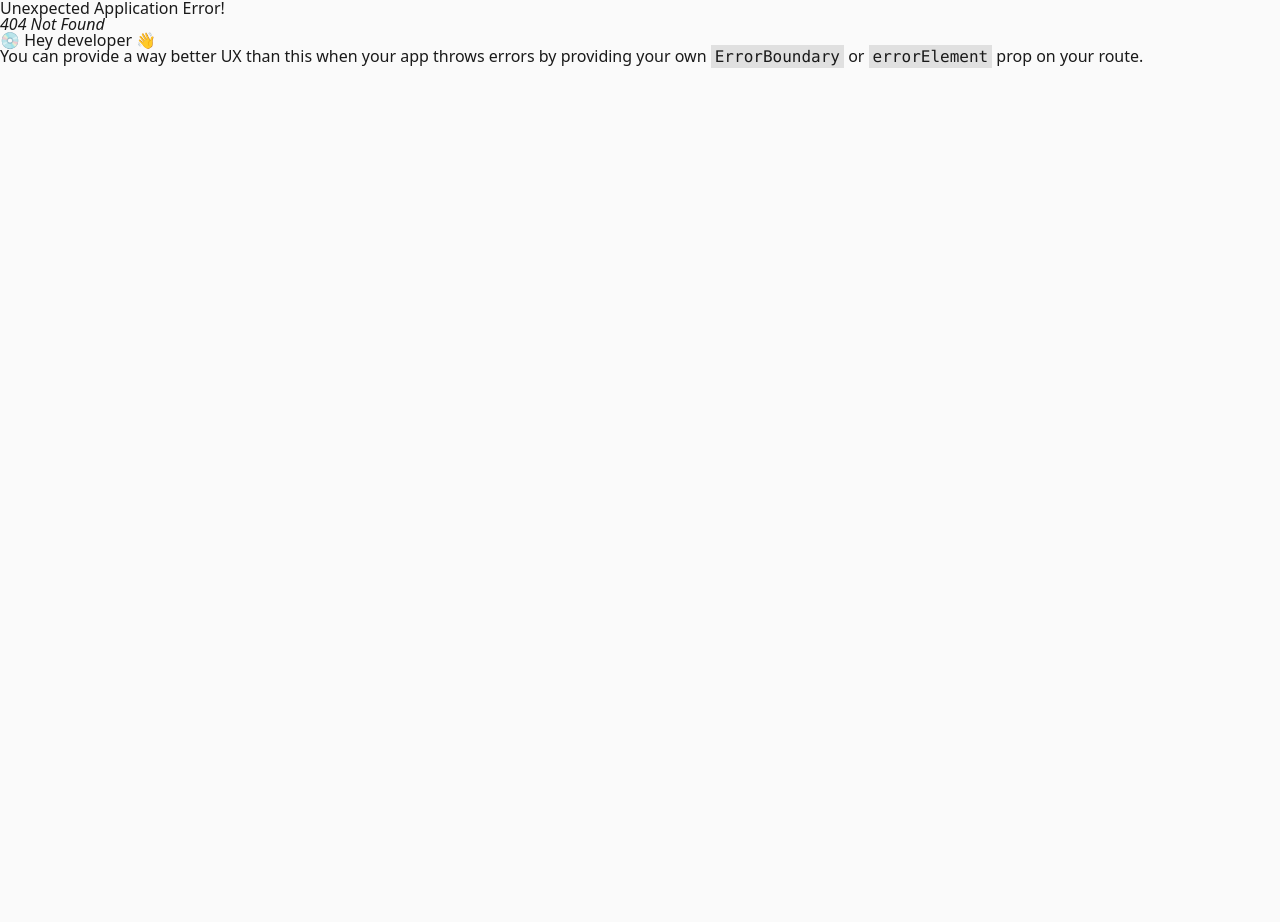
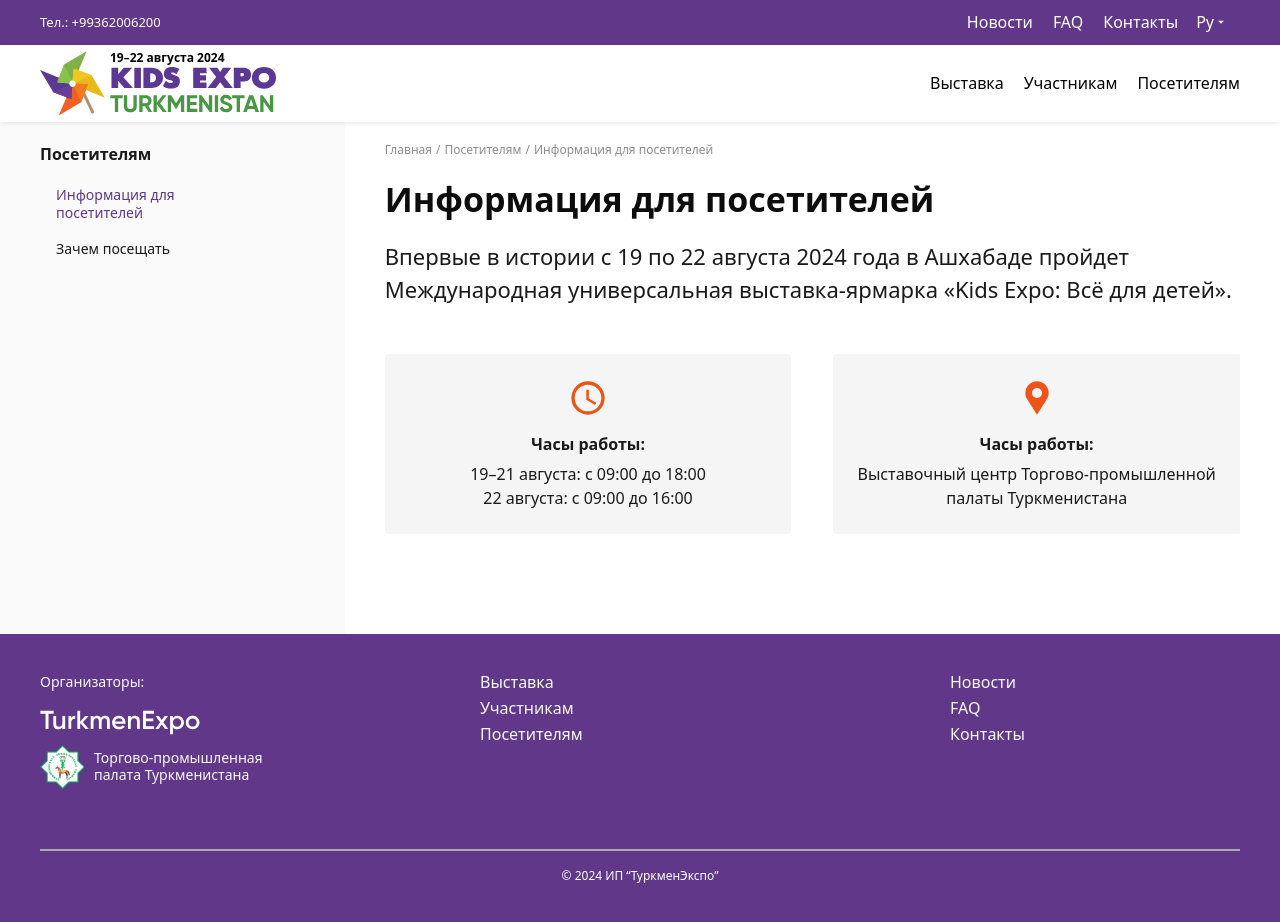
Before and after one commit to Kakabay/kids_expo_client, a React (Vite) app: page /visitors-info in a window 1280 px wide. Before the commit this address had no page. Before the commit the page ends 800 px from the top, so only its background shows below. Built offline with nearby package versions, Linux system fonts and the light colour scheme.

Commit message:
visitors pages ready

```diff
--- a/src/components/Header/Header.tsx
+++ b/src/components/Header/Header.tsx
@@ -1,27 +1,27 @@
-import clsx from 'clsx';
-import { Link } from 'react-router-dom';
-import { LangMenu } from './LangMenu';
-import { useLang } from '../../services/zustand/zusLang';
-import { v4 } from 'uuid';
+import clsx from "clsx";
+import { Link } from "react-router-dom";
+import { LangMenu } from "./LangMenu";
+import { useLang } from "../../services/zustand/zusLang";
+import { v4 } from "uuid";
 
 export const headerMenu = [
-  { title: 'Новости', titleEn: 'News', link: '/' },
-  { title: 'FAQ', titleEn: 'FAQ', link: '/faq' },
-  { title: 'Контакты', titleEn: 'Contacts', link: '/' },
+  { title: "Новости", titleEn: "News", link: "/" },
+  { title: "FAQ", titleEn: "FAQ", link: "/faq" },
+  { title: "Контакты", titleEn: "Contacts", link: "/" },
 
-  { en: true, title: 'News', link: '/' },
-  { en: true, title: 'FAQ', link: '/faq' },
-  { en: true, title: 'Contacts', link: '/' },
+  { en: true, title: "News", link: "/" },
+  { en: true, title: "FAQ", link: "/faq" },
+  { en: true, title: "Contacts", link: "/" },
 ];
 
 export const headerMenu2 = [
-  { title: 'Выставка', link: '/exhibition-about' },
-  { title: 'Участникам', link: '/participants-info' },
-  { title: 'Посетителям', link: '/' },
+  { title: "Выставка", link: "/exhibition-about" },
+  { title: "Участникам", link: "/participants-info" },
+  { title: "Посетителям", link: "/visitors-info" },
 
-  { en: true, title: 'Exhibition', link: '/exhibition-about' },
-  { en: true, title: 'Participants', link: '/participants-info' },
-  { en: true, title: 'For visitors', link: '/' },
+  { en: true, title: "Exhibition", link: "/exhibition-about" },
+  { en: true, title: "Participants", link: "/participants-info" },
+  { en: true, title: "For visitors", link: "/visitors-info" },
 ];
 
 export const headerMenu2En = [];
@@ -29,32 +29,34 @@ export const headerMenu2En = [];
 export const Header = () => {
   const localization = useLang((state) => state.activeLang.localization);
 
-  const chooseDataLang = (en: string, ru: string) => (localization === 'en' ? en : ru);
+  const chooseDataLang = (en: string, ru: string) =>
+    localization === "en" ? en : ru;
 
   return (
     <header className="relative z-[3000] flex-col">
       <div className="hidden tab:flex items-center bg-purple text-white py-[12px] font-regular text-extraSm">
         <div className="container flex items-center justify-between">
           <p className="text-[13px] leading-[115%]">
-            {chooseDataLang('Phone: +99363006200', 'Тел.: +99362006200')}
+            {chooseDataLang("Phone: +99363006200", "Тел.: +99362006200")}
           </p>
           <div className="flex items-center gap-[6px]">
             <div className="hidden tab:flex items-center gap-x-[20px]">
               {headerMenu
-                .filter((item) => (localization === 'en' ? item.en : !item.en))
+                .filter((item) => (localization === "en" ? item.en : !item.en))
                 .map((item) => (
                   <div key={v4()}>
                     <Link
                       to={item.link}
                       className={clsx(
-                        'after:transition-all cursor-pointer duration-1000 relative leading-[130%]',
+                        "after:transition-all cursor-pointer duration-1000 relative leading-[130%]",
                         {
                           // 'link-border-bottom cursor-default hover:after:bg-green':
                           //   // item.link === pathname,
-                          'hover:link-border-bottom text-[16px] hover:after:bg-[#738799]':
+                          "hover:link-border-bottom text-[16px] hover:after:bg-[#738799]":
                             item.title === item.title,
-                        },
-                      )}>
+                        }
+                      )}
+                    >
                       {item.title}
                     </Link>
                   </div>
@@ -79,14 +81,14 @@ export const Header = () => {
             />
             <div className="">
               <p className="text-#050505 font-bold text-[12px]">
-                {chooseDataLang('19-22 August, 2024', '19–22 августа 2024')}
+                {chooseDataLang("19-22 August, 2024", "19–22 августа 2024")}
               </p>
               <img src="/assets/icons/kids-expo.svg" alt="" />
             </div>
           </Link>
           <div className="hidden tab:flex text-[16px] items-center gap-x-[20px] font-medium">
             {headerMenu2
-              .filter((item) => (localization === 'en' ? item.en : !item.en))
+              .filter((item) => (localization === "en" ? item.en : !item.en))
               .map((item) => (
                 <Link to={item.link} className="cursor-pointer" key={v4()}>
                   {item.title}
@@ -96,23 +98,30 @@ export const Header = () => {
 
           <div
             // onClick={toggleMenu}
-            className="flex flex-col tab:hidden cursor-pointer h-8 w-8 p-1 justify-between items-center">
+            className="flex flex-col tab:hidden cursor-pointer h-8 w-8 p-1 justify-between items-center"
+          >
             <span
-              className={clsx('block transition-all rounded-full bg-purple w-6 h-[2px]', {
-                // "rotate-[45deg] translate-y-[9px]": burgerMenu,
-              })}
-            />
-            <span
-              className={clsx('block transition-all rounded-full bg-purple w-6 h-[2px]', {
-                // "opacity-0 hidden": burgerMenu,
-              })}
+              className={clsx(
+                "block transition-all rounded-full bg-purple w-6 h-[2px]",
+                {
+                  // "rotate-[45deg] translate-y-[9px]": burgerMenu,
+                }
+              )}
             />
             <span
               className={clsx(
-                'block transition-all duration-300 rounded-full bg-purple w-6 h-[2px]',
+                "block transition-all rounded-full bg-purple w-6 h-[2px]",
+                {
+                  // "opacity-0 hidden": burgerMenu,
+                }
+              )}
+            />
+            <span
+              className={clsx(
+                "block transition-all duration-300 rounded-full bg-purple w-6 h-[2px]",
                 {
                   // "rotate-[-45deg] translate-y-[-10px]": burgerMenu,
-                },
+                }
               )}
             />
           </div>
--- a/src/components/global/Sidebar.tsx
+++ b/src/components/global/Sidebar.tsx
@@ -1,9 +1,9 @@
-import clsx from 'clsx';
+import clsx from "clsx";
 
-import { sidebarData } from '../../database/pathnames';
-import { v4 } from 'uuid';
-import { Link, useLocation } from 'react-router-dom';
-import { useLang } from '../../services/zustand/zusLang';
+import { sidebarData } from "../../database/pathnames";
+import { v4 } from "uuid";
+import { Link, useLocation } from "react-router-dom";
+import { useLang } from "../../services/zustand/zusLang";
 
 export const Sidebar = () => {
   const pathname = useLocation().pathname;
@@ -14,30 +14,38 @@ export const Sidebar = () => {
       {sidebarData
         .filter(
           (obj) =>
-            (pathname.includes('/exhibition-') && obj.exhibition) ||
-            (pathname.includes('/participants-') && obj.members),
+            (pathname.includes("/exhibition-") && obj.exhibition) ||
+            (pathname.includes("/participants-") && obj.members) ||
+            (pathname.includes("/visitors-") && obj.visitors)
         )
         .map((item) => (
           <div key={v4()}>
-            <p className={'text-bgWhite mb-[16px] text-[16px] font-bold leading-[1.5]'}>
-              {localization === 'en' ? item.pathnameEn : item.pathname}
+            <p
+              className={
+                "text-bgWhite mb-[16px] text-[16px] font-bold leading-[1.5]"
+              }
+            >
+              {localization === "en" ? item.pathnameEn : item.pathname}
             </p>
 
             <div className="flex flex-col items-start gap-y-[8px]">
               <div className="flex flex-col gap-[10px] px-[16px]">
                 {item.info
-                  .filter((item) => (localization === 'en' ? item.en : !item.en))
+                  .filter((item) =>
+                    localization === "en" ? item.en : !item.en
+                  )
                   .map((obj) => (
                     <Link
                       to={obj.link}
                       className={clsx(
-                        'cursor-pointer py-1 leading-[130%] text-[14px] transition-all hover:text-purple',
+                        "cursor-pointer py-1 leading-[130%] text-[14px] transition-all hover:text-purple",
                         {
-                          'hover:text-purple text-purple hover:cursor-default':
+                          "hover:text-purple text-purple hover:cursor-default":
                             obj.link === pathname,
-                        },
+                        }
                       )}
-                      key={v4()}>
+                      key={v4()}
+                    >
                       {obj.title}
                     </Link>
                   ))}
--- a/src/database/pathnames.ts
+++ b/src/database/pathnames.ts
@@ -4,6 +4,7 @@ interface MenuType {
   exhibition?: boolean;
   members?: boolean;
   news?: boolean;
+  visitors?: boolean;
   info: {
     en?: boolean;
     title: string;
@@ -61,6 +62,19 @@ export const sidebarData: MenuType[] = [
       //   { en: true, title: "participation in the exhibition", link: "" },
       //   { en: true, title: "get the maximum", link: "" },
       //   { en: true, title: "Services and advertising", link: "" },
+    ],
+  },
+  {
+    visitors: true,
+    pathname: "Посетителям",
+    pathnameEn: "For visitors",
+
+    info: [
+      { title: "Информация для посетителей", link: "/visitors-info" },
+      { title: "Зачем посещать", link: "/visitors-visit" },
+
+      { en: true, title: "Information for visitors", link: "/visitors-info" },
+      { en: true, title: "Why visit", link: "/visitors-visit" },
     ],
   },
   {
--- a/src/pages/participants/ParticipantsInfo.tsx
+++ b/src/pages/participants/ParticipantsInfo.tsx
@@ -1,48 +1,55 @@
-import { v4 } from 'uuid';
-import { SidebarLayout } from '../../components/global/SidebarLayout';
-import { InfoCard } from '../../components/Participants/InfoCard';
-import { BreadCrumbs } from '../../components/ui/BreadCrumbs';
-import { Title } from '../../components/ui/Title';
-import { useLang } from '../../services/zustand/zusLang';
+import { v4 } from "uuid";
+import { SidebarLayout } from "../../components/global/SidebarLayout";
+import { InfoCard } from "../../components/Participants/InfoCard";
+import { BreadCrumbs } from "../../components/ui/BreadCrumbs";
+import { Title } from "../../components/ui/Title";
+import { useLang } from "../../services/zustand/zusLang";
 
 const cardData = [
   {
-    header: 'Монтаж',
-    headerEn: 'Assembly',
+    header: "Монтаж",
+    headerEn: "Assembly",
 
-    footer: 'C 1-го августа',
-    footerEn: 'August – 01',
+    footer: "C 1-го августа",
+    footerEn: "August – 01",
   },
   {
     orang: true,
-    header: 'Работа',
-    headerEn: 'Work',
+    header: "Работа",
+    headerEn: "Work",
 
-    footer: '19–22 августа',
-    footerEn: 'August 19–22',
+    footer: "19–22 августа",
+    footerEn: "August 19–22",
   },
   {
-    header: 'Демонтаж',
-    headerEn: 'Dismantling',
+    header: "Демонтаж",
+    headerEn: "Dismantling",
 
-    footer: '23–24 августа',
-    footerEn: 'August 23–24',
+    footer: "23–24 августа",
+    footerEn: "August 23–24",
   },
 ];
 
 export const ParticipantsInfo = () => {
   const localization = useLang((state) => state.activeLang.localization);
-  const chooseDataLang = (en: string, ru: string) => (localization === 'en' ? en : ru);
+  const chooseDataLang = (en: string, ru: string) =>
+    localization === "en" ? en : ru;
 
   return (
     <SidebarLayout>
       <BreadCrumbs
-        second={chooseDataLang('Participants', 'Участникам')}
-        third={chooseDataLang('Information for participants', 'Информация для участников')}
+        second={chooseDataLang("Participants", "Участникам")}
+        third={chooseDataLang(
+          "Information for participants",
+          "Информация для участников"
+        )}
       />
 
       <Title
-        title={chooseDataLang('Information for participants', 'Информация для участников')}
+        title={chooseDataLang(
+          "Information for participants",
+          "Информация для участников"
+        )}
         mb24
       />
 
@@ -52,24 +59,27 @@ export const ParticipantsInfo = () => {
         ))}
       </div>
 
-      <hr className="border-[1px] my-6 border-[#F5F5F5]" />
+      <hr className="border-[1px] my-6 border-pureWhite" />
 
       <h3 className="text-[21px] mb-6 font-semibold">
         {chooseDataLang(
-          'How to become a participant in the exhibition?',
-          'Как стать участником выставки?',
+          "How to become a participant in the exhibition?",
+          "Как стать участником выставки?"
         )}
       </h3>
 
-      <div className="py-6 px-4 bg-[#F5F5F5] rounded-sm flex items-start gap-[10px]">
+      <div className="py-6 px-4 bg-pureWhite rounded-sm flex items-start gap-[10px]">
         <img src="/assets/icons/calendar2.svg" alt="" className="" />
         <div className="text-[#191919] leading-[150%]">
           <span className="text-purple">
-            {chooseDataLang('Fill out the online application', 'Заполните онлайн-заявку')}
+            {chooseDataLang(
+              "Fill out the online application",
+              "Заполните онлайн-заявку"
+            )}
           </span>
           {chooseDataLang(
-            'and our manager will contact you, who will supervise all questions regarding your company’s participation in the exhibition.',
-            'и с Вами свяжется наш менеджер, который будет курировать все вопросы по участию Вашейкомпании в выставке.',
+            "and our manager will contact you, who will supervise all questions regarding your company’s participation in the exhibition.",
+            "и с Вами свяжется наш менеджер, который будет курировать все вопросы по участию Вашейкомпании в выставке."
           )}
 
         </div>
--- /dev/null
+++ b/src/pages/visitors/VisitorsInfo.tsx
@@ -0,0 +1,79 @@
+import { SidebarLayout } from "../../components/global/SidebarLayout";
+import { BreadCrumbs } from "../../components/ui/BreadCrumbs";
+import { Title } from "../../components/ui/Title";
+import { useLang } from "../../services/zustand/zusLang";
+
+export const VisitorsInfo = () => {
+  const chooseDataLang = (en: string, ru: string) =>
+    localization === "en" ? en : ru;
+
+  const localization = useLang((state) => state.activeLang.localization);
+
+  return (
+    <SidebarLayout>
+      <BreadCrumbs
+        second={chooseDataLang("For visitors", "Посетителям")}
+        third={chooseDataLang(
+          "Information for visitors",
+          "Информация для посетителей"
+        )}
+      />
+
+      <Title
+        title={chooseDataLang(
+          "Information for visitors",
+          "Информация для посетителей"
+        )}
+        mb24
+      />
+
+      <p className="text-[22px] leading-[150%] font-light mb-12">
+        {chooseDataLang(
+          `For the first time in history, from August 19 to 22, 2024, the International Universal Exhibition-Fair “Kids Expo: Everything for Children” will be held in Ashgabat.`,
+          `Впервые в истории с 19 по 22 августа 2024 года в Ашхабаде пройдет Международная универсальная выставка-ярмарка «Kids Expo: Всё для детей». `
+        )}
+      </p>
+
+      <div className="grid grid-cols-2 gap-[42px]">
+        <div className="px-4 py-6 bg-pureWhite text-center rounded-sm">
+          <img
+            src="/assets/icons/visitors/time.svg"
+            alt=""
+            className="mb-4 mx-auto"
+          />
+          <h4 className="font-bold leading-[125%] mb-2">
+            {chooseDataLang("Opening hours:", "Часы работы:")}
+          </h4>
+          <p className="leading-[150%]">
+            {chooseDataLang(
+              "August 19–21: from 09:00 to 18:00",
+              "19–21 августа: с 09:00 до 18:00"
+            )}
+            <br />{" "}
+            {chooseDataLang(
+              "August 22: from 09:00 to 16:00",
+              "22 августа: с 09:00 до 16:00"
+            )}
+          </p>
+        </div>
+
+        <div className="px-4 py-6 bg-pureWhite text-center rounded-sm">
+          <img
+            src="/assets/icons/visitors/location.svg"
+            alt=""
+            className="mb-4 mx-auto"
+          />
+          <h4 className="font-bold leading-[125%] mb-2">
+            {chooseDataLang("Opening hours:", "Часы работы:")}
+          </h4>
+          <p className="leading-[150%]">
+            {chooseDataLang(
+              "Exhibition center of the Chamber of Commerce and Industry of Turkmenistan",
+              "Выставочный центр Торгово-промышленной палаты Туркменистана"
+            )}
+          </p>
+        </div>
+      </div>
+    </SidebarLayout>
+  );
+};
--- /dev/null
+++ b/src/pages/visitors/VisitorsVisit.tsx
@@ -0,0 +1,61 @@
+import { SidebarLayout } from "../../components/global/SidebarLayout";
+import { useLang } from "../../services/zustand/zusLang";
+import { BreadCrumbs } from "../../components/ui/BreadCrumbs";
+import { Title } from "../../components/ui/Title";
+import { v4 } from "uuid";
+
+const benefitsData = [
+  {
+    en: "Establish new business contacts",
+    title: "Установить новые деловые контакты",
+  },
+  {
+    en: "Получить информацию о текущих трендах рынка",
+    title: "Получить информацию о текущих трендах рынка",
+  },
+  {
+    en: "Find suppliers / buyers",
+    title: "Найти поставщиков / покупателей",
+  },
+  {
+    en: "Attend business program events. Visiting the exhibition allows you to solve your company’s business problems in just 4 working days",
+    title:
+      "Посетить мероприятия деловой программы. Посещение выставки позволяет решить бизнес-задачи вашей компании всего за 4 рабочих дня",
+  },
+];
+
+export const VisitorsVisit = () => {
+  const chooseDataLang = (en: string, ru: string) =>
+    localization === "en" ? en : ru;
+
+  const localization = useLang((state) => state.activeLang.localization);
+
+  return (
+    <SidebarLayout>
+      <BreadCrumbs
+        second={chooseDataLang("For visitors", "Посетителям")}
+        path="/visitors-info"
+        third={chooseDataLang("Why visit", "Зачем посещать")}
+      />
+
+      <Title
+        title={chooseDataLang(
+          "Information for visitors",
+          "Информация для посетителей"
+        )}
+        mb24
+      />
+      <div className="grid grid-cols-2 gap-y-6 gap-x-[42px] grid-rows-2">
+        {benefitsData.map((item) => (
+          <div
+            key={v4()}
+            className="flex items-start px-4 py-6 bg-pureWhite rounded-sm gap-[10px] text-[14px] leading-[130%]"
+          >
+            <img src="/assets/icons/benefits-star.svg" alt="" />
+            <p>{localization === "en" ? item.en : item.title}</p>
+          </div>
+        ))}
+      </div>
+    </SidebarLayout>
+  );
+};
--- a/tailwind.config.js
+++ b/tailwind.config.js
@@ -1,31 +1,32 @@
 /** @type {import('tailwindcss').Config} */
 export default {
-  content: ['./index.html', './src/**/*.{js,ts,jsx,tsx}'],
+  content: ["./index.html", "./src/**/*.{js,ts,jsx,tsx}"],
   theme: {
     extend: {
       colors: {
-        purple: '#61378A',
-        white: '#fff',
-        bg: '#fafafa',
-        white2: '#F9F9F9',
-        white3: '#F2F9FF',
-        black1: '#0C0C0D',
-        black2: '#1A1A1A',
-        orange: '#ED5417',
-        gray: '#8D9399',
-        gray3: '#8E9499',
-        purple: '#61378A',
-        lightRed: '#F06C74',
+        purple: "#61378A",
+        white: "#fff",
+        bg: "#fafafa",
+        pureWhite: "#F5F5F5",
+        white2: "#F9F9F9",
+        white3: "#F2F9FF",
+        black1: "#0C0C0D",
+        black2: "#1A1A1A",
+        orange: "#ED5417",
+        gray: "#8D9399",
+        gray3: "#8E9499",
+        purple: "#61378A",
+        lightRed: "#F06C74",
       },
       dropShadow: {
-        cardShadow: '0 4px 20px rgba(0, 0, 0, 0.25)',
-        headerShadow: '0 1px 2px rgba(0, 0, 0, 0.10)',
-        participantsCardShadow: '0 2px 8px rgba(0, 0, 0, 0.16)',
+        cardShadow: "0 4px 20px rgba(0, 0, 0, 0.25)",
+        headerShadow: "0 1px 2px rgba(0, 0, 0, 0.10)",
+        participantsCardShadow: "0 2px 8px rgba(0, 0, 0, 0.16)",
       },
       screens: {
-        mob: '440px',
-        tab: '980px',
-        px850: '850px',
+        mob: "440px",
+        tab: "980px",
+        px850: "850px",
       },
     },
   },
```
Also changed, not shown: src/main.tsx (+13 -0 lines), src/pages/participants/ParticipantsBenefits.tsx (+33 -21 lines), public/assets/icons/visitors/location.svg (added), public/assets/icons/visitors/time.svg (added).
